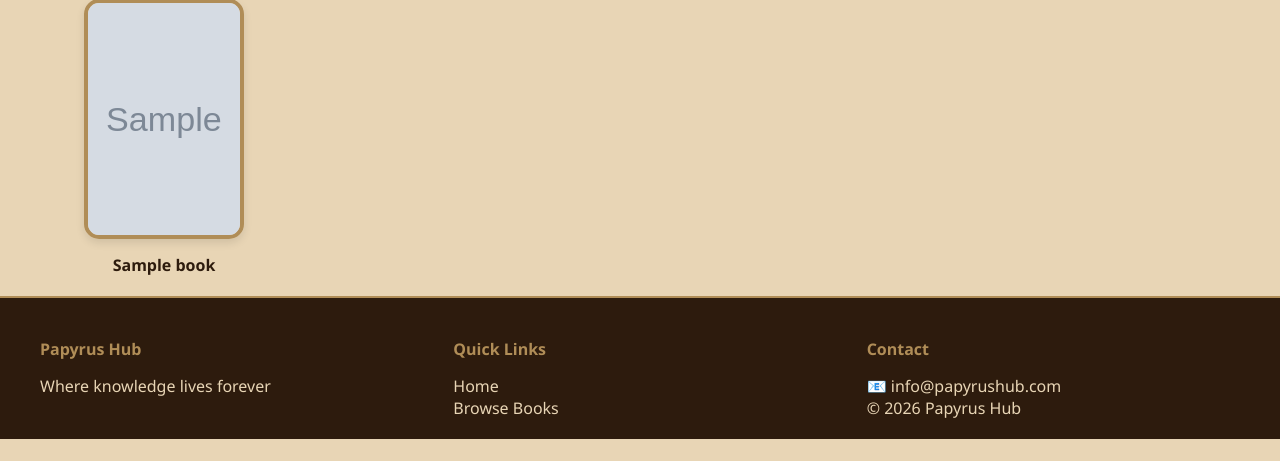
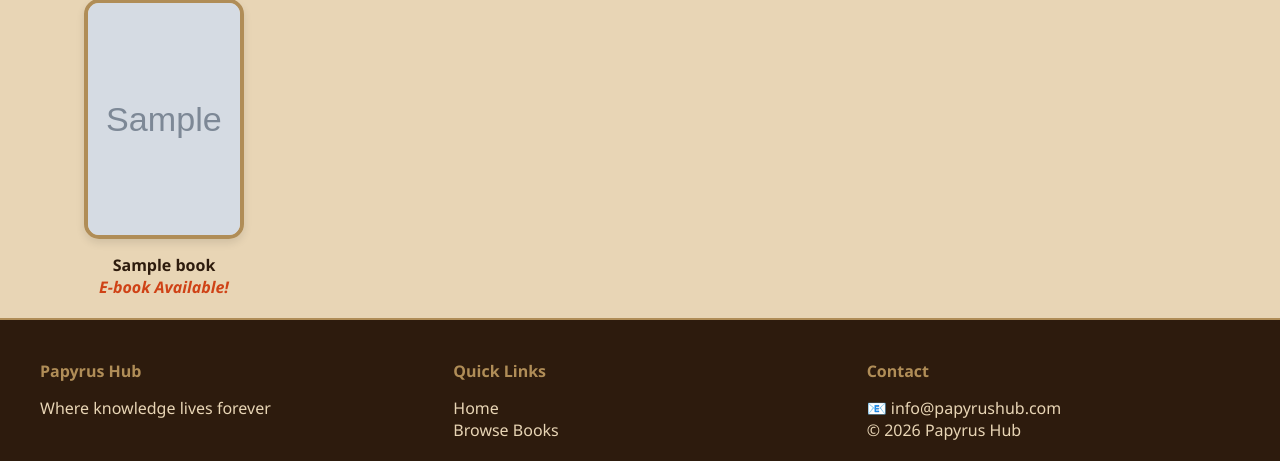
Before and after one commit to if1208-design/Library-Hub, a Django app: page /cover/ in a window 1280 px wide. Shown: the part 366-827 px from the top of the page. Before the commit the page ends 805 px from the top, so only its background shows below. Run offline with Django 5.2, Linux system fonts and the light colour scheme; tables that the repository leaves empty hold one stand-in row (values such as "Sample post"); grey boxes marked "Sample" are stand-in pictures.

Commit message:
add ebook label to home

```diff
--- a/templates/index.html
+++ b/templates/index.html
@@ -113,6 +113,13 @@ h1 {
 .search-box button:hover {
   background: var(--color-dark);
 }
+
+.hasEbookLabel{
+  display: inline-block;
+  color: #cf4216;
+  font-style: italic;
+  font-weight: bold;
+}
 </style>
 {% endblock %}
 
@@ -174,7 +181,9 @@ h1 {
                     {% endif %}
 
                     <p>{{ book.title }}</p>
-
+                {% if book.ebookAvailable %}
+                  <div class="hasEbookLabel">E-book Available!</div>
+                {% endif %}
                 </a>
 
             {% endfor %}
```
Also changed, not shown: media/covers/1609857411_cEV2zmU0tC_71X1fySoNJL_l0c8Uwx.jpg (added), 1 other file.
